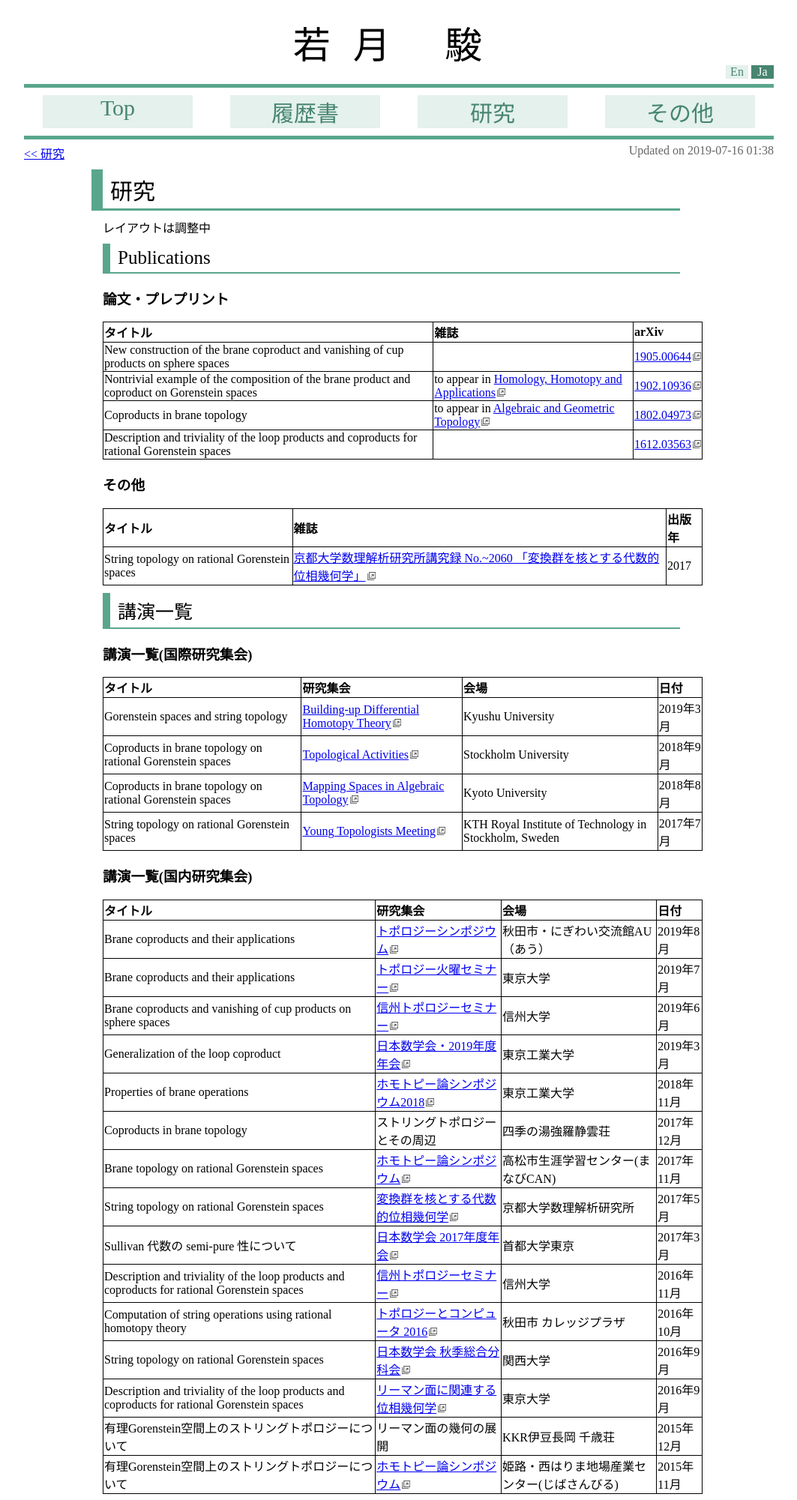
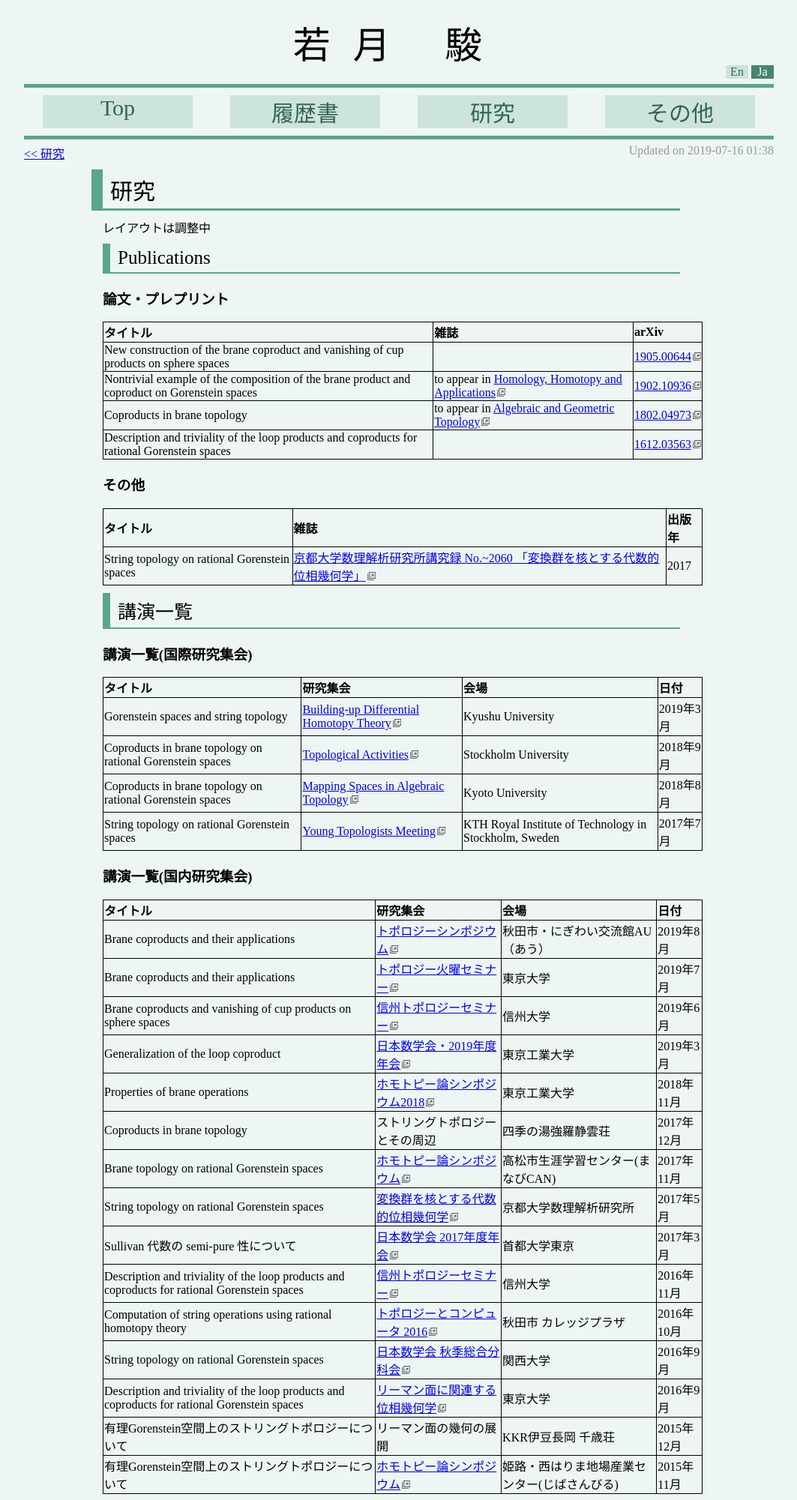
Before and after one commit to shwaka/homepage, a Jekyll site: the page built from jekyll/research-table-ja.html, in a window 1280 px wide. Shown: the whole page at 75% size, without its empty margins (108-1171 px from the left). Built offline with Jekyll 4.4.1, drawn with Linux system fonts in a browser that asks for light colours.

Commit message:
refactoring scss

```diff
--- a/jekyll/_sass/palette.scss
+++ b/jekyll/_sass/palette.scss
@@ -1,20 +1,24 @@
-$base-color: hsl(160, 30%, 50%);
+$base-color: hsl(160, 30%, 50%); // lightness は 50% で固定
 // $base-color: hsl(0, 0%, 50%);   // 元々の配色(hueは何でも良い)
+$text-color: hsl(0, 0%, 50%);
+
+$body-color: darken($text-color, 50%);
+$body-background-color: lighten($base-color, 45%);
 
 $color-selected: lighten($base-color, 50%);
 $background-color-selected: darken($base-color, 10%);
 
-$color-unselected: darken($base-color, 10%);
-$background-color-unselected: lighten($base-color, 42%);
+$color-unselected: darken($base-color, 20%);
+$background-color-unselected: lighten($base-color, 35%);
 
 $border-color: $base-color;
 $footnote-border-color: lighten($base-color, 20%);
-$table-border-color: black;
+$table-border-color: darken($text-color, 50%);
 
 $hamburger-color: darken($base-color, 20%);
 $hamburger-background-color: lighten($base-color, 48%);
 
-$unimportant-color: hsl(0, 0%, 40%);
+$unimportant-color: lighten($text-color, 10%);
 
 
 // (inline) code blocks
--- a/jekyll/assets/css/mystyle.scss
+++ b/jekyll/assets/css/mystyle.scss
@@ -40,6 +40,8 @@
 
 
 body {
+  color: $body-color;
+  background-color: $body-background-color;
   text-align: left;
   overflow-y: scroll;
 }
```
